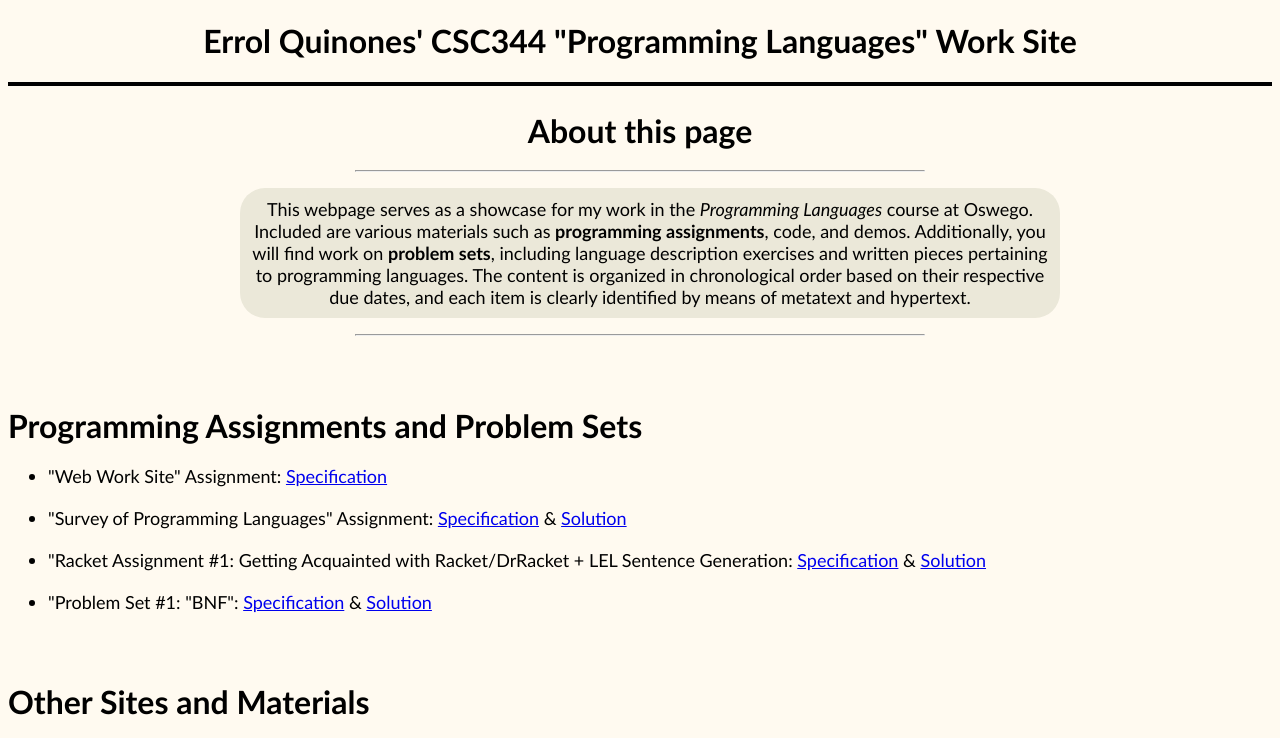
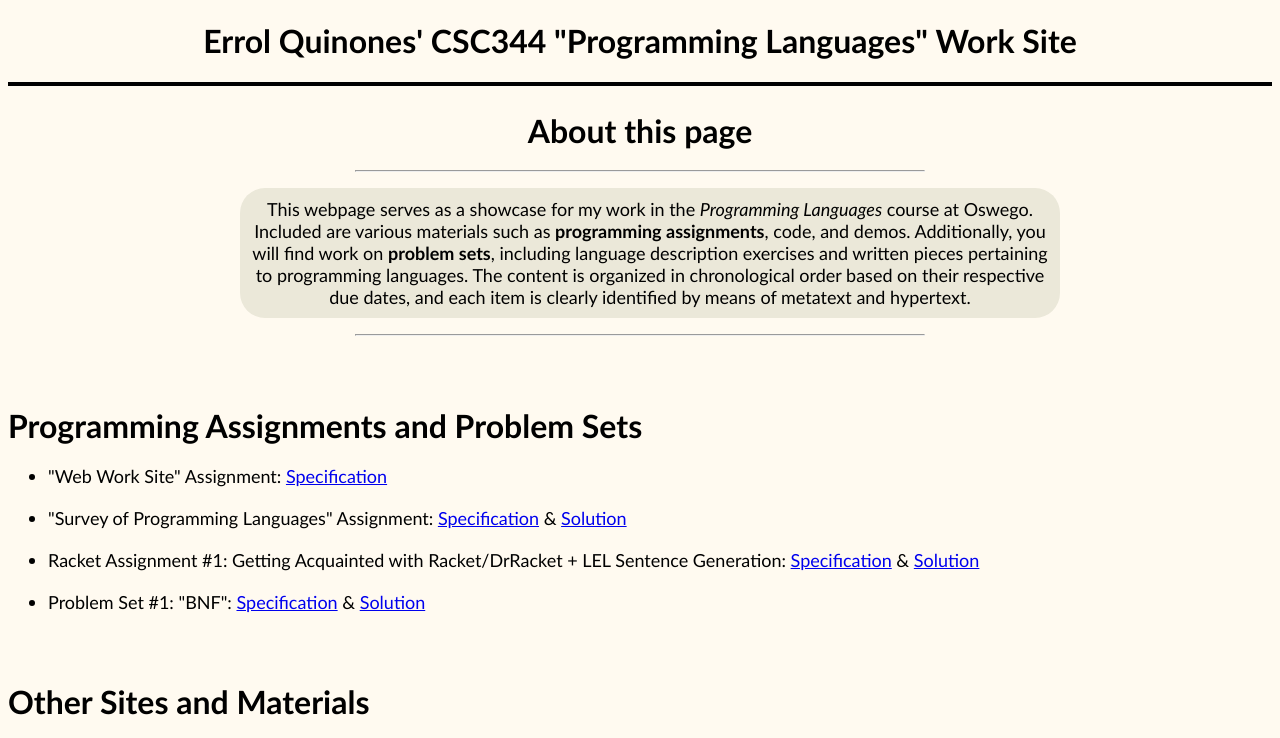
Before and after one commit to ErrolQuin/ErrolQuin.github.io, a plain HTML site: page index.html in a window 1280 px wide. Shown: the top 738 px of the page. Drawn offline with Linux system fonts and the light colour scheme.

Commit message:
Update index.html

```diff
--- a/index.html
+++ b/index.html
@@ -61,7 +61,7 @@
 			</li>
 
 			<li style="padding-top: 20px;">
-				"Racket Assignment #1: Getting Acquainted with Racket/DrRacket + LEL Sentence Generation:
+				Racket Assignment #1: Getting Acquainted with Racket/DrRacket + LEL Sentence Generation:
 				<a href="https://www.cs.oswego.edu/~blue/course_pages/2023/Spring/Csc344/selected_course_documents/Csc344_Assignments/Csc344_Racket_Assignment_1.pdf">Specification</a>
 				&
 				<a href="https://errolquin.github.io/Errol%20Quinones%20-%20Racket%20Assignment%20%231.pdf"> Solution</a>
@@ -69,7 +69,7 @@
 			</li>
 
 			<li style="padding-top: 20px;">
-				"Problem Set #1: "BNF":
+				Problem Set #1: "BNF":
 				<a href="https://www.cs.oswego.edu/~blue/course_pages/2023/Spring/Csc344/selected_course_documents/Csc344_Assignments/Csc344_BNF_Assignment.pdf">Specification</a>
 				&
 				<a href="https://errolquin.github.io/Errol%20Quinones%20-%20Problem%20Set%20%231%20BNF.pdf"> Solution</a>
```
